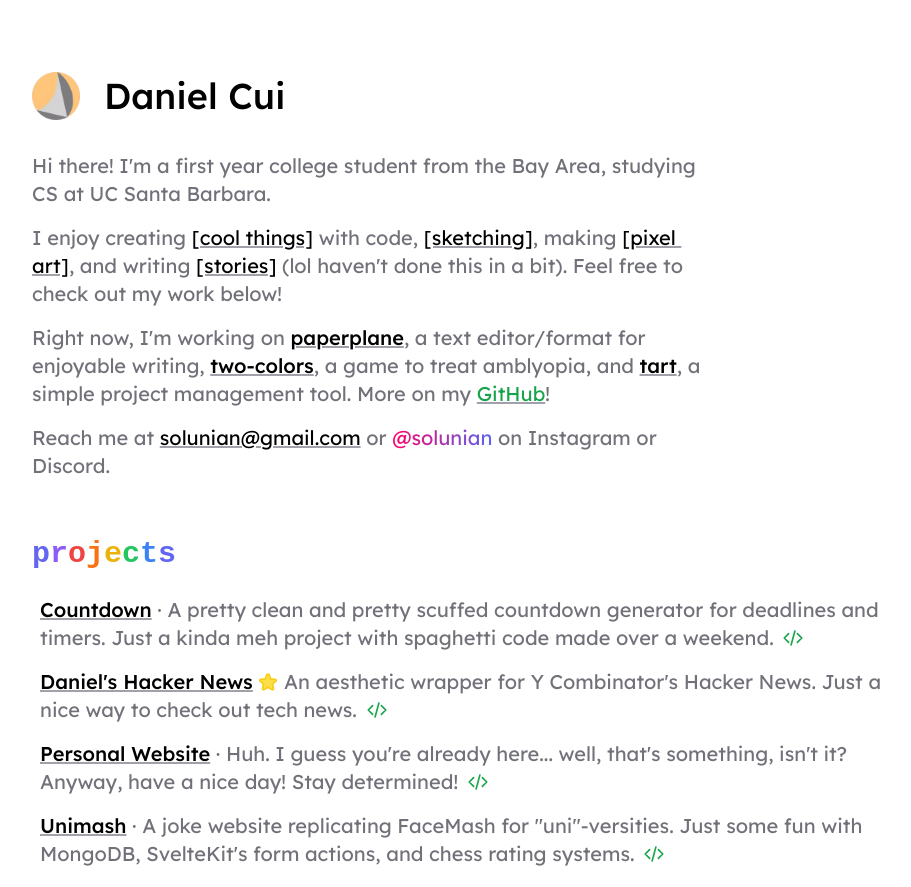
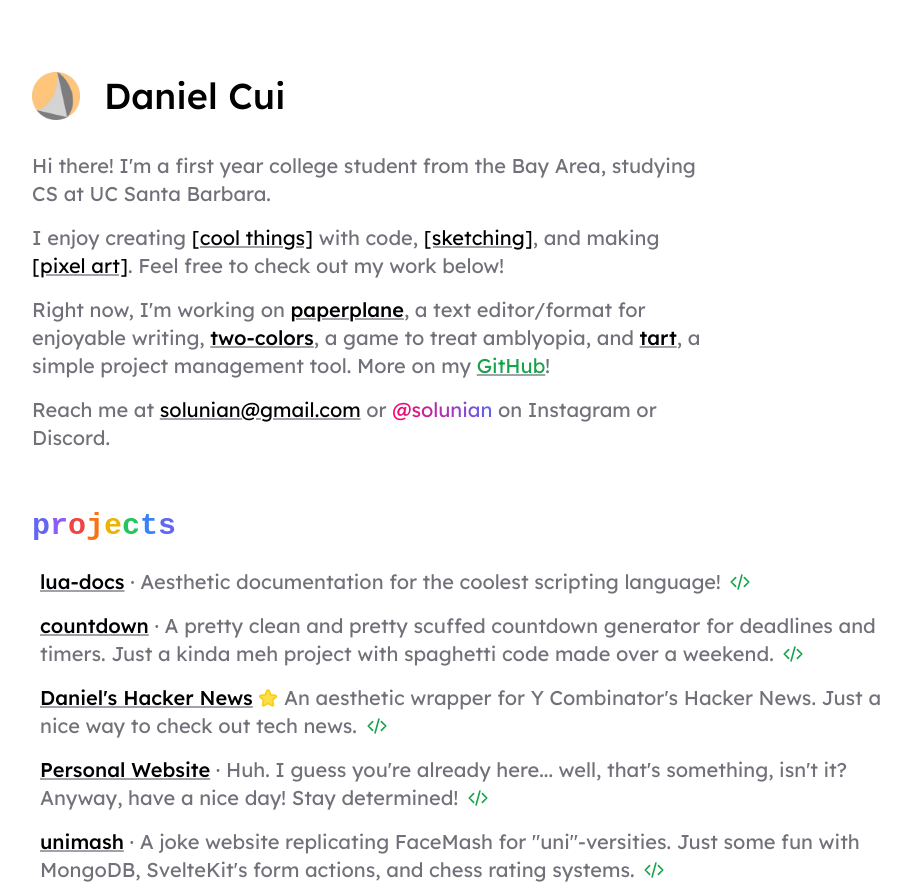
Before and after one commit to solunian/website, a SvelteKit app: page / in a window 1280 px wide. Shown: the top 887 px of the page, without its empty margins (176-1087 px from the left). Built offline with nearby package versions, Linux system fonts and the light colour scheme; a web font is replaced by a local one.

Commit message:
chore: add lua-docs, lower titles, remove writing section

```diff
--- a/src/routes/+page.svelte
+++ b/src/routes/+page.svelte
@@ -26,9 +26,8 @@
 
       <p>
         I enjoy creating <Link href="#projects">[cool things]</Link> with code,
-        <Link href="#sketches">[sketching]</Link>, making <Link href="#pixel-art">[pixel art]</Link
-        >, and writing <Link href="#stories">[stories]</Link> (lol haven't done this in a bit). Feel
-        free to check out my work below!
+        <Link href="#sketches">[sketching]</Link>, and making
+        <Link href="#pixel-art">[pixel art]</Link>. Feel free to check out my work below!
       </p>
 
       <p>
@@ -55,7 +54,13 @@
 
     <Section id="projects">
       <Project
-        title="Countdown"
+        title="lua-docs"
+        link="https://lua-docs.vercel.app/"
+        github_link="https://github.com/solunian/lua-docs">
+        Aesthetic documentation for the coolest scripting language!
+      </Project>
+      <Project
+        title="countdown"
         link="https://countdowning.vercel.app/"
         github_link="https://github.com/solunian/countdown">
         A pretty clean and pretty scuffed countdown generator for deadlines and timers. Just a kinda
@@ -75,7 +80,7 @@
       </Project>
 
       <Project
-        title="Unimash"
+        title="unimash"
         link="https://unimash.vercel.app/"
         github_link="https://github.com/solunian/website">
         A joke website replicating FaceMash for "uni"-versities. Just some fun with MongoDB,
@@ -83,7 +88,7 @@
       </Project>
 
       <Project
-        title="Jazzboard"
+        title="jazzboard"
         link="https://jazzboard.vercel.app/"
         github_link="https://github.com/solunian/jazzboard">
         A painfully terrible way to play jazz piano lead sheets on a computer keyboard. Prototyped
@@ -144,7 +149,7 @@
       </Project> -->
 
       <Project
-        title="Dripdrop"
+        title="dripdrop"
         link="https://dripdrop-two.vercel.app/"
         github_link="https://github.com/solunian/dripdrop">
         "The next-gen water source." A website to test basic
@@ -211,12 +216,12 @@
         ]} />
     </Section>
 
-    <Section id="stories">
+    <!-- <Section id="stories">
       <p>
         Note: I had written several stories a while ago, but looking back now, they are definitely
         not my best work. So, back to the drawing board I go!
       </p>
-    </Section>
+    </Section> -->
   </div>
 </div>
 
```
